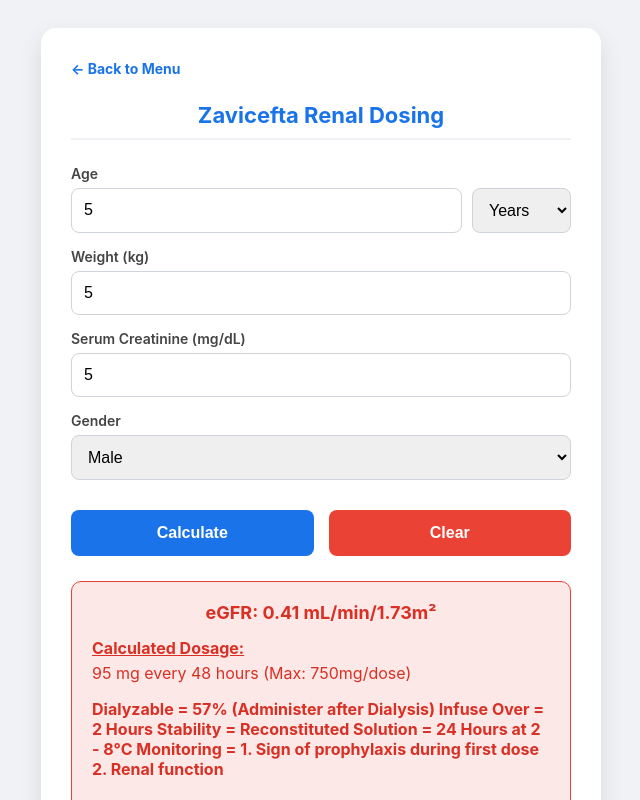
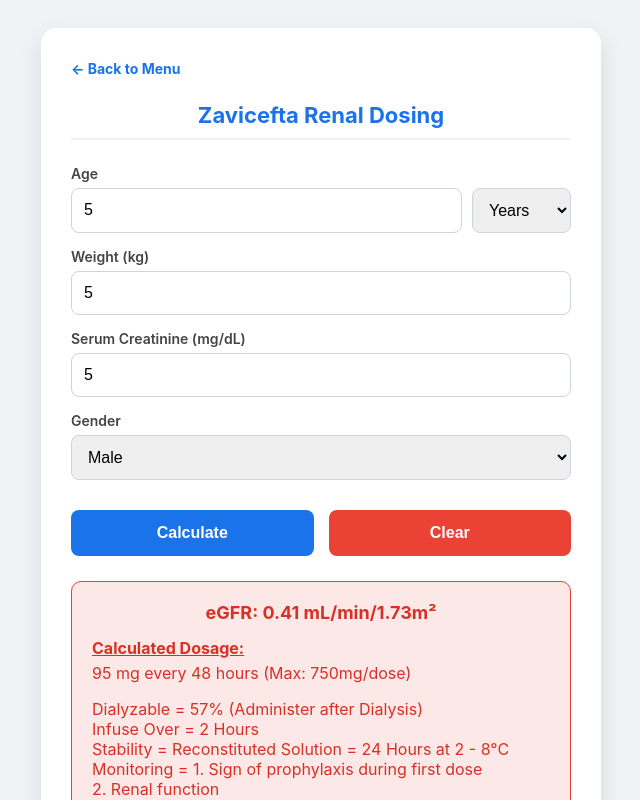
Before and after one commit to hinakhurram1986-debug/crcl_calculator, a plain HTML site: page zavicefta.html in a window 1280 px wide. Both pictures are taken after typing "5", "5", "5" into the empty fields and a click on the button "Calculate". Shown: the top 800 px of the page, without its empty margins (319-959 px from the left). Drawn offline with Linux system fonts and the light colour scheme.

Commit message:
Update zavicefta.html

```diff
--- a/zavicefta.html
+++ b/zavicefta.html
@@ -63,14 +63,14 @@
 
         </div>
         <p>
-            <b>
-                Dialyzable = 57% (Administer after Dialysis)
-                Infuse Over = 2 Hours
-                Stability = Reconstituted Solution = 24 Hours at 2 - 8°C
-                Monitoring = 1. Sign of prophylaxis during first dose
+
+                Dialyzable = 57% (Administer after Dialysis)<br>
+                Infuse Over = 2 Hours<br>
+                Stability = Reconstituted Solution = 24 Hours at 2 - 8°C<br>
+                Monitoring = 1. Sign of prophylaxis during first dose<br>
                              2. Renal function
 
-            </b>
+
         </p>
     </div>
 
```
